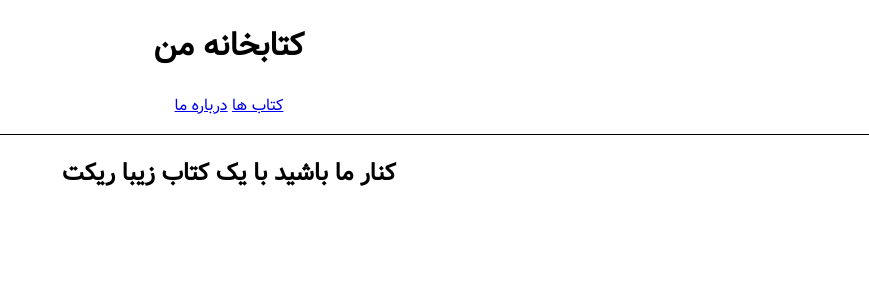
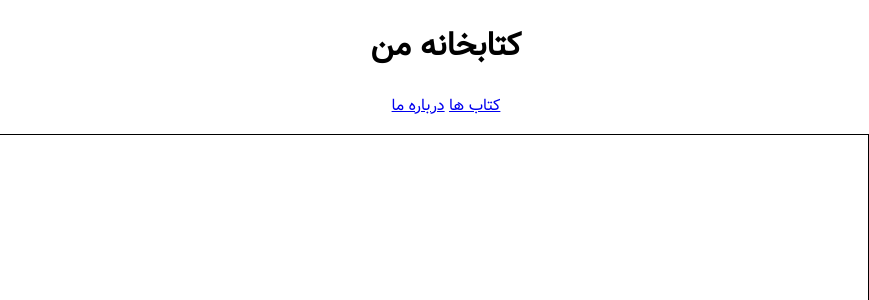
Before and after one commit to SayyehBan/React-Router-And-Configuring-Routes, a React (Create React App) app: page /books in a window 1280 px wide. Shown: the top 300 px of the page, without its empty margins (411-1280 px from the left). Built offline with nearby package versions, Linux system fonts and the light colour scheme.

Commit message:
استفاده از useParams

```diff
--- a/public/index.html
+++ b/public/index.html
@@ -1,5 +1,5 @@
 <!DOCTYPE html>
-<html lang="en">
+<html lang="en" dir="rtl">
   <head>
     <meta charset="utf-8" />
     <link rel="icon" href="%PUBLIC_URL%/favicon.ico" />
--- /dev/null
+++ b/src/components/Book.jsx
@@ -0,0 +1,9 @@
+import React from 'react'
+
+const Book = () => {
+  return (
+    <div>Book</div>
+  )
+}
+
+export default Book
--- a/src/components/Books.jsx
+++ b/src/components/Books.jsx
@@ -1,12 +1,21 @@
 import React from 'react'
+import { getBooks } from '../data/data'
+import { Link } from 'react-router-dom';
 
 const Books = () => {
+    const books = getBooks();
   return (
-       <div style={{ padd: "1rem 0" }}>
-          <h2>
-              کنار ما باشید با یک کتاب زیبا ریکت
+       <div style={{ display:'flex' }}>
+          <nav style={{ borderLeft:'solid 1px', padding: "1rem" }} >
+              <input type="text" placeholder='جستجو کتاب' />
 
-          </h2>
+              <br/>
+              {books.map((book) => (
+                  <Link style={{display:'block'}} to={`/books/${book.number}`} key={book.number}>
+                      {book.name}
+                      </Link>
+              ))}
+         </nav>
     </div>
   )
 }
--- /dev/null
+++ b/src/data/data.js
@@ -0,0 +1,36 @@
+const books = [
+    {
+        name: "آئین زندگی",
+        number: 21,
+        amount: "50,000",
+        due: "1401/01/12",
+    },
+    {
+        name: "زمان حال",
+        number: 22,
+        amount: "65,000",
+        due: "1400/12/22",
+    },
+    {
+        name: "مدیریت زمان",
+        number: 23,
+        amount: "42,000",
+        due: "1400/08/03",
+    },
+    {
+        name: "اثر مرکب",
+        number: 24,
+        amount: "75,000",
+        due: "1399/01/12",
+    },
+    {
+        name: "انگیزه",
+        number: 25,
+        amount: "52,000",
+        due: "1401/02/14",
+    },
+];
+
+export const getBooks = () => {
+    return books;
+};
--- a/src/index.js
+++ b/src/index.js
@@ -8,6 +8,7 @@ import "./index.css";
 import App from "./App";
 import About from "./components/About";
 import Books from "./components/Books";
+import Book from "./components/Book";
 
 const root = ReactDOM.createRoot(document.getElementById("root"));
 root.render(
@@ -17,6 +18,7 @@ root.render(
         <Route path="/" element={<App />} >
           <Route path="/about-us" element={<About />} />
           <Route path="/books" element={<Books />} />
+          <Route path="/books/:bookId" element={<Book />} />
         </Route>
       </Routes>
     </BrowserRouter>
```
